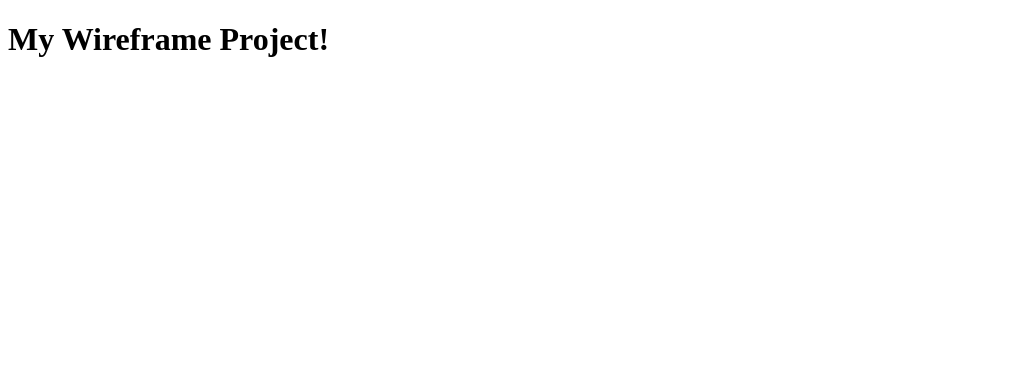
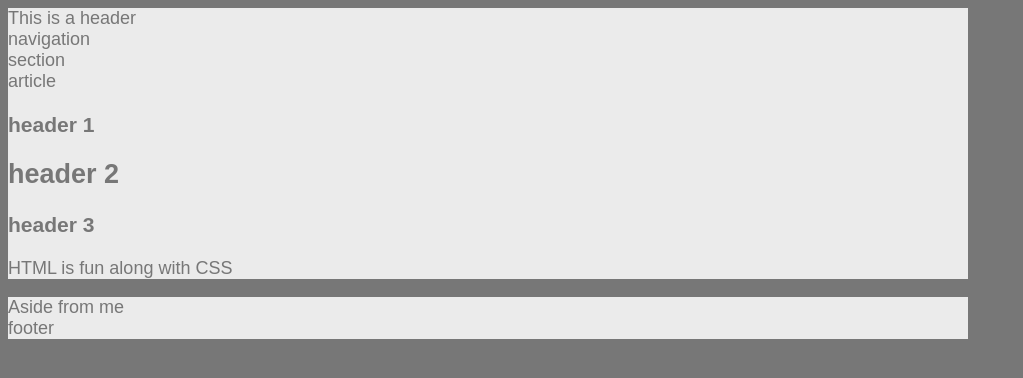
Before and after one commit to andyrich75/HW-Wireframe, a plain HTML site: page index.html in a window 1280 px wide. Shown: the whole page, without its empty margins (0-1023 px from the left). Drawn offline with Linux system fonts and the light colour scheme.

Commit message:
added initial CSS work

```diff
--- a/index.html
+++ b/index.html
@@ -6,19 +6,28 @@
 	<link rel="stylesheet" type="text/css" href="style.css">
     </head>
     <body>
-        <h1>My Wireframe Project!</h1>
-        <nav>
+        <header>
+            This is a header
+        </header>
+        <nav> navigation
 
         </nav>
+        <section> section
+            <article> article
+                <h1>header 1</h1>
+                <h2>header 2</h2>
+                <h3>header 3</h3>
+                <p>HTML is fun along with CSS</p>
+            </article>
+        </section>
+        <aside>
+            Aside from me
+        </aside>
 
+        <footer>footer</footer>
 
 
     </body>
 
 
-
-
-
-
-
 </html>
--- a/style.css
+++ b/style.css
@@ -0,0 +1,37 @@
+body {
+    font-family: 'Arial', 'Helvetica Neue', Helvetica, sans-serif;
+    color: #777;
+    background: #777;
+    width: 960px;
+    font-size: 18px;
+}
+
+header {
+    background: #ebebeb;
+}
+
+nav {
+    background: #ebebeb;
+}
+
+section {
+    background: #ebebeb;
+}
+
+aside {
+    background: #ebebeb;
+}
+
+aritcle {
+    color: #777;
+    background: #ebebeb;
+}
+
+h1, p {
+    color: #777;
+    background: #ebebeb;
+}
+
+footer{
+    background: #ebebeb;
+}
```
